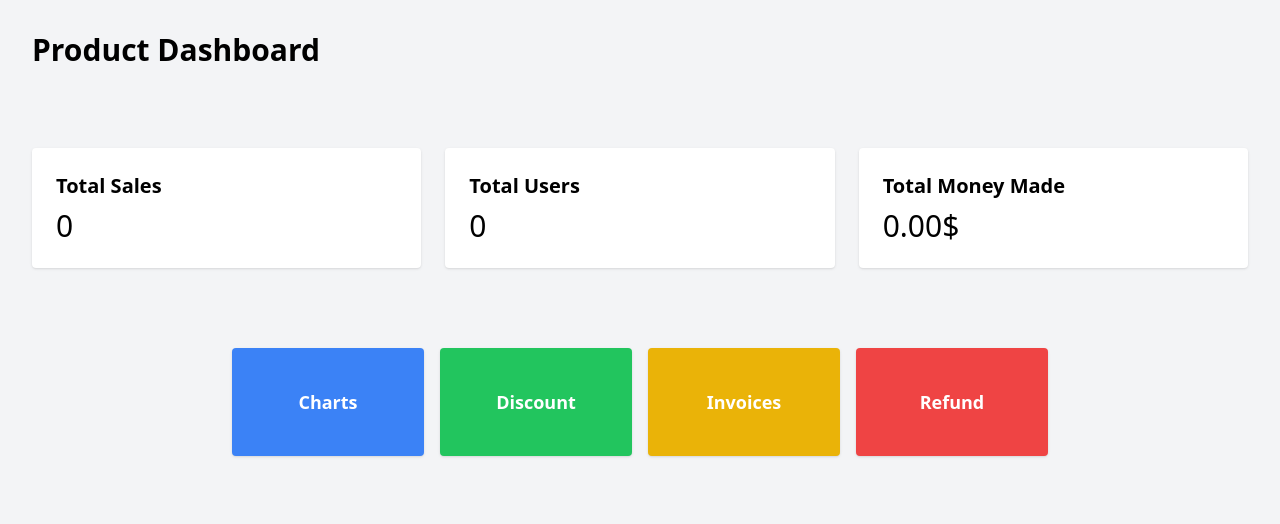
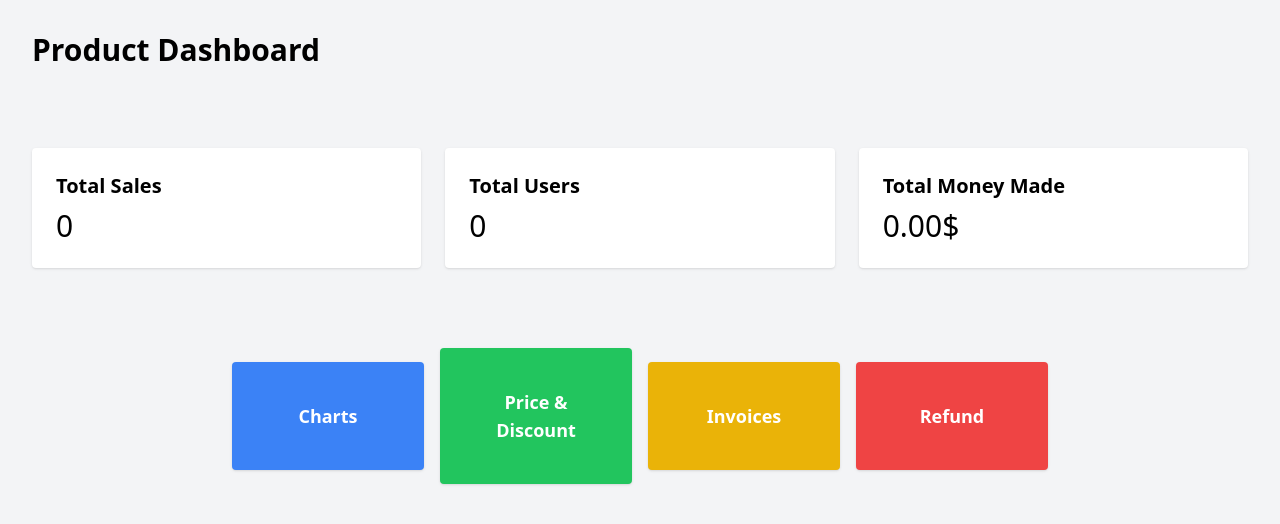
Before and after one commit to evesfect/best-308, a Next.js app: page /sales-mgr in a window 1280 px wide. Shown: the top 524 px of the page. Built offline with nearby package versions, Linux system fonts and the light colour scheme; no server answers; the database is empty.

Commit message:
Changed Discount button name

```diff
--- a/src/app/sales-mgr/page.tsx
+++ b/src/app/sales-mgr/page.tsx
@@ -65,7 +65,7 @@ const ProductMgrMainPage = () => {
           onClick={goToPrice}
           className="p-10 bg-green-500 text-white rounded shadow w-48 text-lg font-bold" // Set a fixed width
         >
-          Discount
+          Price & Discount
         </button>
         <button
           onClick={goToInvoices}
```
